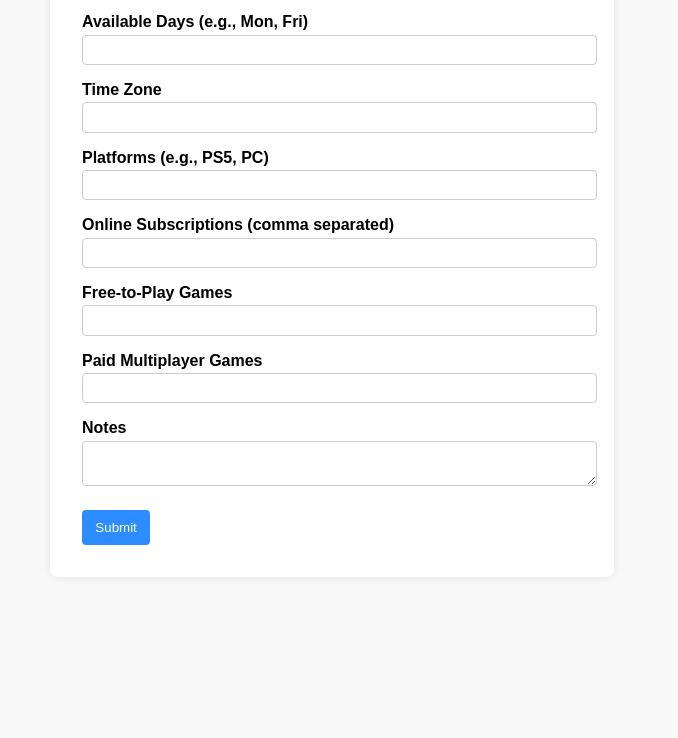
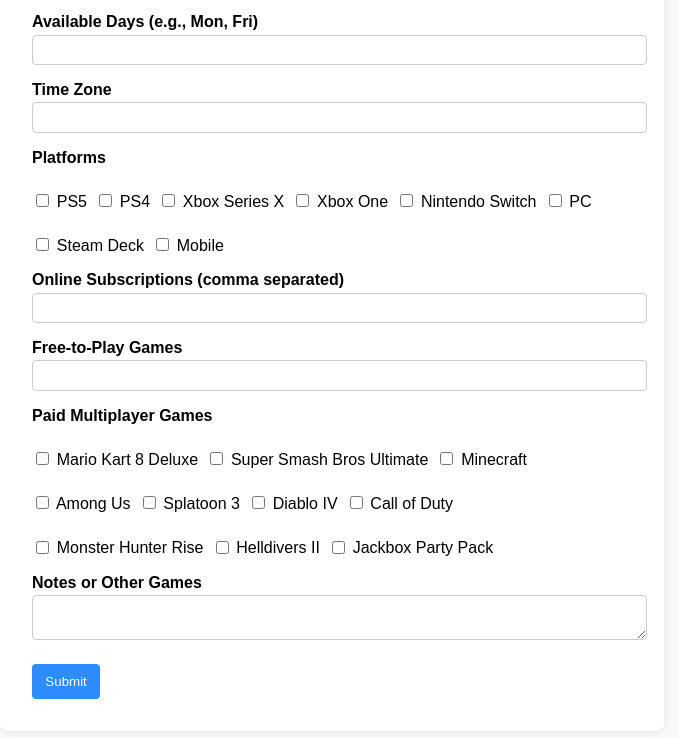
Before and after one commit to SkellyRen/Discord-Game-Night, a plain HTML site: page index.html in a window 1280 px wide. Shown: the part 194-932 px from the top of the page, without its empty margins (308-986 px from the left). Before the commit the page ends 811 px from the top, so only its background shows below. Drawn offline with Linux system fonts and the light colour scheme.

Commit message:
Update index.html

```diff
--- a/index.html
+++ b/index.html
@@ -6,9 +6,12 @@
   <title>Game Night Signup</title>
   <style>
     body { font-family: sans-serif; background: #f9f9f9; padding: 2em; }
-    form { background: white; padding: 2em; border-radius: 8px; max-width: 500px; margin: auto; box-shadow: 0 0 10px rgba(0,0,0,0.1); }
+    form { background: white; padding: 2em; border-radius: 8px; max-width: 600px; margin: auto; box-shadow: 0 0 10px rgba(0,0,0,0.1); }
     label { display: block; margin-top: 1em; font-weight: bold; }
     input, select, textarea { width: 100%; padding: 0.5em; margin-top: 0.25em; border: 1px solid #ccc; border-radius: 4px; }
+    .checkbox-group { display: flex; flex-wrap: wrap; gap: 0.5em; margin-top: 0.5em; }
+    .checkbox-group label { font-weight: normal; }
+    .checkbox-group input { width: auto; margin-right: 0.25em; }
     button { margin-top: 1.5em; background: #2d8cff; color: white; padding: 0.75em 1em; border: none; border-radius: 4px; cursor: pointer; }
     button:hover { background: #196edb; }
   </style>
@@ -26,8 +29,17 @@
     <label for="timezone">Time Zone</label>
     <input type="text" id="timezone" name="timezone" />
 
-    <label for="platforms">Platforms (e.g., PS5, PC)</label>
-    <input type="text" id="platforms" name="platforms" />
+    <label>Platforms</label>
+    <div class="checkbox-group">
+      <label><input type="checkbox" name="platforms" value="PS5" /> PS5</label>
+      <label><input type="checkbox" name="platforms" value="PS4" /> PS4</label>
+      <label><input type="checkbox" name="platforms" value="Xbox Series X" /> Xbox Series X</label>
+      <label><input type="checkbox" name="platforms" value="Xbox One" /> Xbox One</label>
+      <label><input type="checkbox" name="platforms" value="Nintendo Switch" /> Nintendo Switch</label>
+      <label><input type="checkbox" name="platforms" value="PC" /> PC</label>
+      <label><input type="checkbox" name="platforms" value="Steam Deck" /> Steam Deck</label>
+      <label><input type="checkbox" name="platforms" value="Mobile" /> Mobile</label>
+    </div>
 
     <label for="subs">Online Subscriptions (comma separated)</label>
     <input type="text" id="subs" name="subs" />
@@ -35,10 +47,21 @@
     <label for="free">Free-to-Play Games</label>
     <input type="text" id="free" name="free" />
 
-    <label for="paid">Paid Multiplayer Games</label>
-    <input type="text" id="paid" name="paid" />
+    <label>Paid Multiplayer Games</label>
+    <div class="checkbox-group">
+      <label><input type="checkbox" name="paid" value="Mario Kart 8 Deluxe" /> Mario Kart 8 Deluxe</label>
+      <label><input type="checkbox" name="paid" value="Super Smash Bros Ultimate" /> Super Smash Bros Ultimate</label>
+      <label><input type="checkbox" name="paid" value="Minecraft" /> Minecraft</label>
+      <label><input type="checkbox" name="paid" value="Among Us" /> Among Us</label>
+      <label><input type="checkbox" name="paid" value="Splatoon 3" /> Splatoon 3</label>
+      <label><input type="checkbox" name="paid" value="Diablo IV" /> Diablo IV</label>
+      <label><input type="checkbox" name="paid" value="Call of Duty" /> Call of Duty</label>
+      <label><input type="checkbox" name="paid" value="Monster Hunter Rise" /> Monster Hunter Rise</label>
+      <label><input type="checkbox" name="paid" value="Helldivers II" /> Helldivers II</label>
+      <label><input type="checkbox" name="paid" value="Jackbox Party Pack" /> Jackbox Party Pack</label>
+    </div>
 
-    <label for="notes">Notes</label>
+    <label for="notes">Notes or Other Games</label>
     <textarea id="notes" name="notes"></textarea>
 
     <button type="submit">Submit</button>
@@ -49,20 +72,21 @@
       e.preventDefault();
 
       const data = new FormData(e.target);
+      const getChecked = (name) => [...document.querySelectorAll(`input[name='${name}']:checked`)].map(cb => cb.value).join(', ');
+
       const entry = [
         data.get('name'),
         data.get('days'),
         data.get('timezone'),
-        data.get('platforms'),
+        getChecked('platforms'),
         data.get('subs'),
         data.get('free'),
-        data.get('paid'),
+        getChecked('paid'),
         data.get('notes').replace(/\n/g, ' ')
       ].map(item => `"${item}"`).join(',') + '\n';
 
       const blob = new Blob([entry], { type: 'text/plain' });
 
-      // GitHub Pages can't save files directly; you would need a GitHub Action to append to a CSV in your repo.
       alert("Form submitted! Entry recorded. Make sure GitHub Actions is set up to persist this.");
     });
   </script>
```
